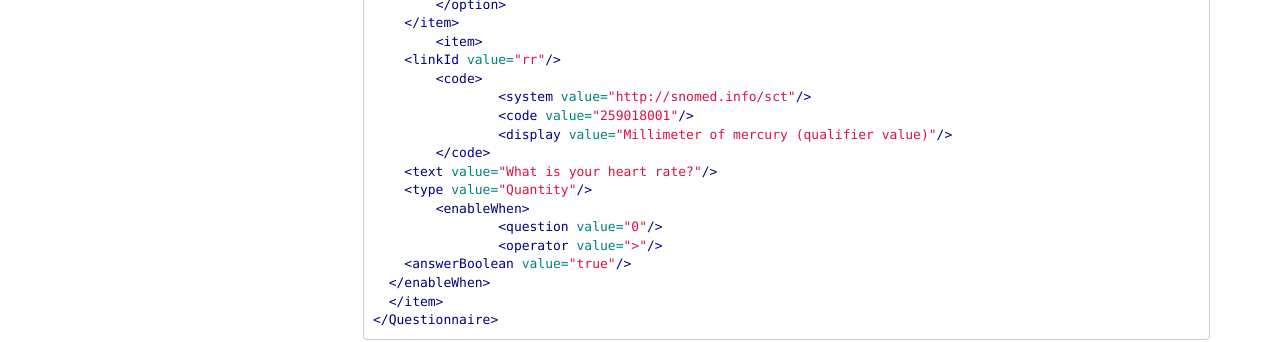
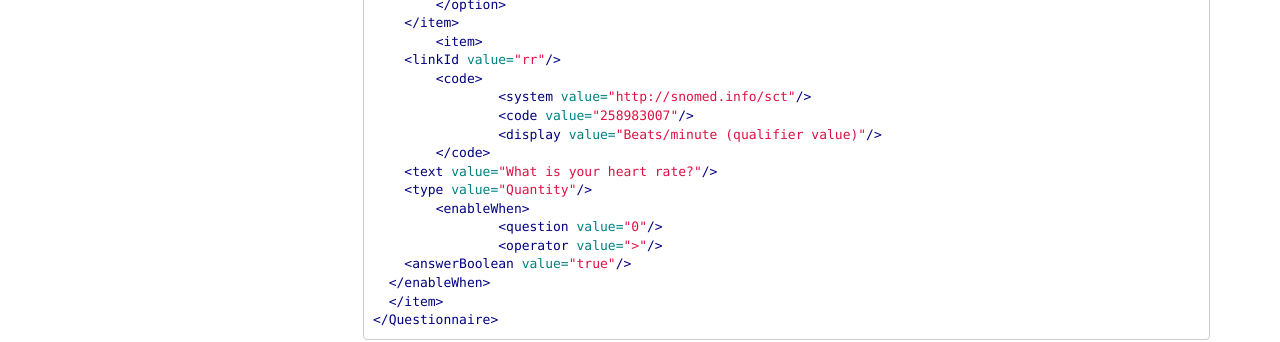
Before and after one commit to nhsconnect/FHIR-CDS, a Jekyll site: the page built from pages/explore/api_questionnaire.md, in a window 1280 px wide and 900 px high, scrolled down 7154 px. Shown: the part 171-513 px from the top of the window. Built offline with Jekyll 4.4.1, drawn with Linux system fonts in a browser that asks for light colours; nearby versions of some CDN libraries; our own code applies the rules of GitHub Pages for plain Markdown files; comment, search, counter and statistics services are not loaded.

Commit message:
Snomed code for Questionnaire quantity updated

```diff
--- a/pages/explore/api_questionnaire.md
+++ b/pages/explore/api_questionnaire.md
@@ -457,8 +457,8 @@ The following answer options are based on the ['yesnodontknow'](https://www.hl7.
     <linkId value="rr"/>
 	<code>
 		<system value="http://snomed.info/sct"/>
-		<code value="259018001"/>
-		<display value="Millimeter of mercury (qualifier value)"/>
+		<code value="258983007"/>
+		<display value="Beats/minute (qualifier value)"/>
 	</code>
     <text value="What is your heart rate?"/>
     <type value="Quantity"/>
```
